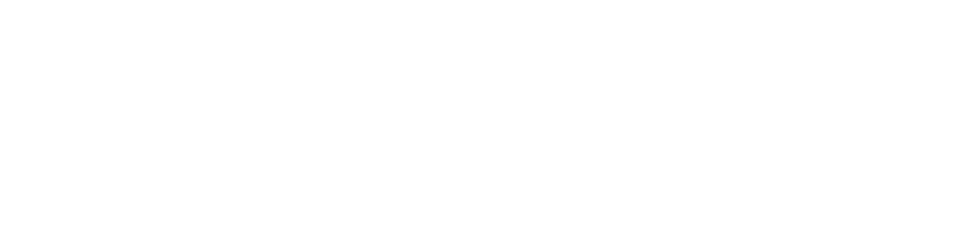
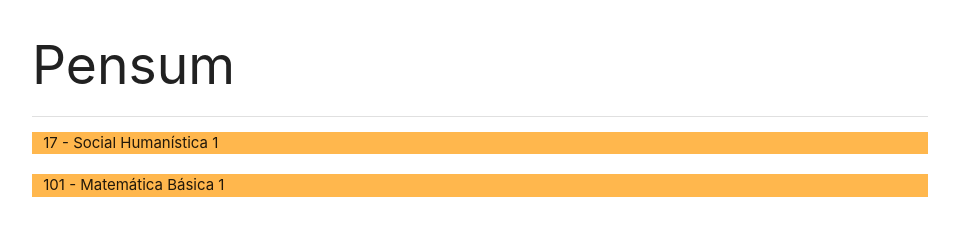
Before and after one commit to JDVelasquezO/pensum, a plain HTML site: page index.html in a window 1280 px wide. Shown: the whole page, without its empty margins (160-1119 px from the left). Drawn offline with nearby package versions, Linux system fonts and the light colour scheme.

Commit message:
First test maked

```diff
--- a/api/courses.json
+++ b/api/courses.json
@@ -1,10 +1,46 @@
 [
     {
-        "code": "017",
+        "code": 17,
         "semester": "first",
         "year": "one",
         "name": "Social Humanística 1",
         "credits": 4,
-        "area": "4"
+        "area": "4",
+        "pre": null,
+        "post": [ 19 ],
+        "status": true
+    },
+    {
+        "code": 101,
+        "semester": "first",
+        "year": "one",
+        "name": "Matemática Básica 1",
+        "credits": 7,
+        "area": 4,
+        "pre": null,
+        "post": [ 103, 147 ],
+        "status": true
+    },
+    {
+        "code": 103,
+        "semester": "first",
+        "year": "one",
+        "name": "Matemática Básica 2",
+        "credits": 7,
+        "area": 4,
+        "pre": [ 101 ],
+        "post": [ 107 ],
+        "status": false
+    },
+    {
+        "code": 147,
+        "semester": "first",
+        "year": "one",
+        "name": "Física Básica",
+        "credits": 4,
+        "area": 4,
+        "pre": [ 101 ],
+        "post": [ 150 ],
+        "status": false
     }
 ]
--- a/index.html
+++ b/index.html
@@ -4,8 +4,47 @@
     <meta charset="UTF-8">
     <meta name="viewport" content="width=device-width, initial-scale=1.0">
     <title>Document</title>
+    <!-- Compiled and minified CSS -->
+    <link rel="stylesheet" href="https://cdnjs.cloudflare.com/ajax/libs/materialize/1.0.0/css/materialize.min.css">
+    <!--Import Google Icon Font-->
+    <link href="https://fonts.googleapis.com/icon?family=Material+Icons" rel="stylesheet">
+
+    <style>
+        .course{
+            cursor: pointer;
+        }
+    </style>
 </head>
 <body>
 
+    <div class="container">
+        <h2>Pensum</h2>
+        <main id="app">
+
+            <div id="courses">
+                <div class="divider"></div>
+                <div class="section">
+                  <div v-for="course in courses" v-if='course.status' class="row">
+                        <div @click='showChildrenCourse(course.code)' class="course col s12 orange lighten-2">
+                          {{ course.code }} - {{ course.name }}
+                        </div>
+                  </div>
+                </div>
+            </div>
+
+            <!-- <div class="divider"></div>
+            <div class="section">
+            <div class="row">
+                <div class="course col s6 orange lighten-2">Matemática Básica 2</div>
+                <div class="course col s6 orange lighten-2">Física Básica</div>
+            </div>
+            </div> -->
+
+        </main>
+    </div>
+
+    <script src="https://cdn.jsdelivr.net/npm/vue/dist/vue.js"></script>
+    <script src="https://cdn.jsdelivr.net/npm/axios/dist/axios.min.js"></script>
+    <script src="./main.js"></script>
 </body>
 </html>
--- /dev/null
+++ b/main.js
@@ -0,0 +1,33 @@
+const vm = new Vue({
+    el: '#app',
+    data: {
+        courses: []
+    },
+    methods: {
+        showChildrenCourse(idCourse){
+            // console.log(idCourse);
+
+            this.courses.forEach(course => {
+                if (course.pre != null) {
+                    course.pre.forEach(pre => {
+                        if (idCourse == pre) {
+                            console.log(course.name);
+                            course.status = true
+                        }
+                    });
+                }
+            });
+        },
+        loadCourses() {
+            axios.get('./api/courses.json')
+            .then(response => {
+                // handle success
+                this.courses = response.data
+                console.log(this.courses);
+            })
+        }
+    },
+    mounted() {
+        this.loadCourses()
+    },
+})
```
